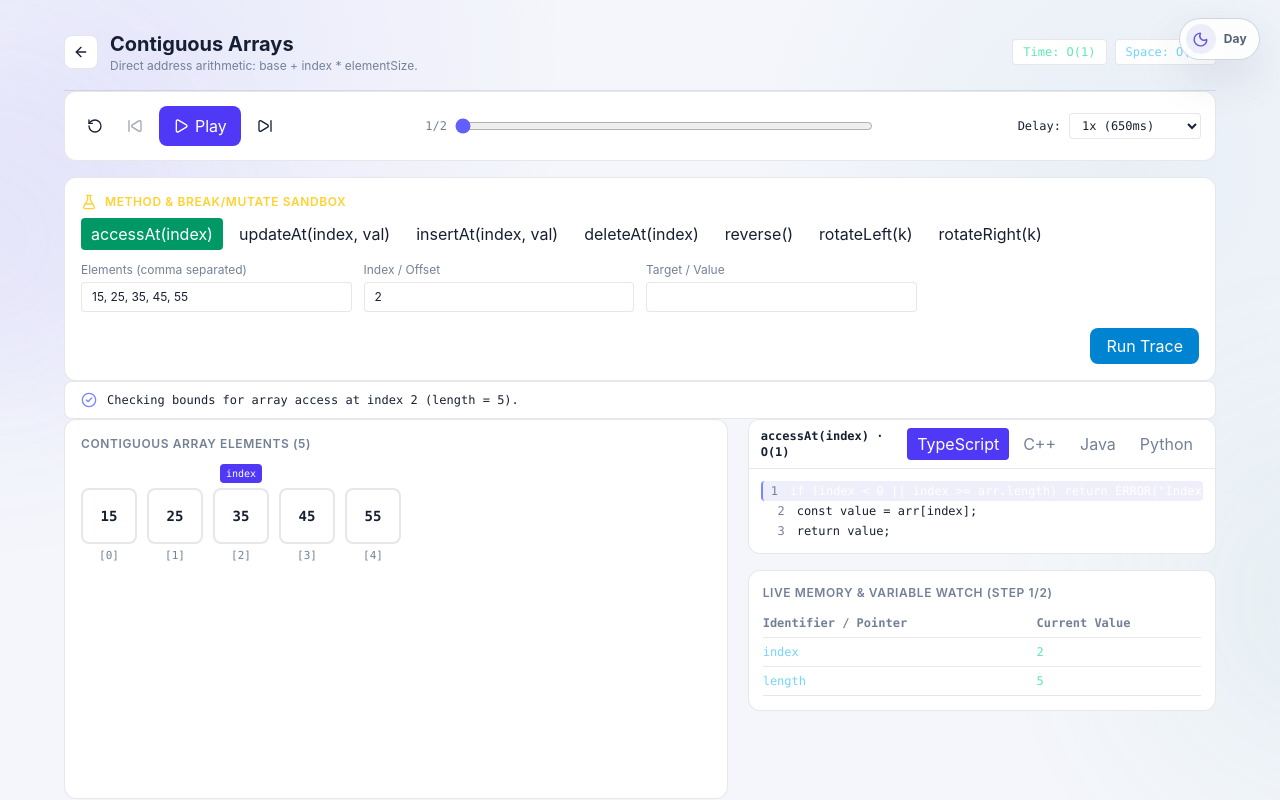
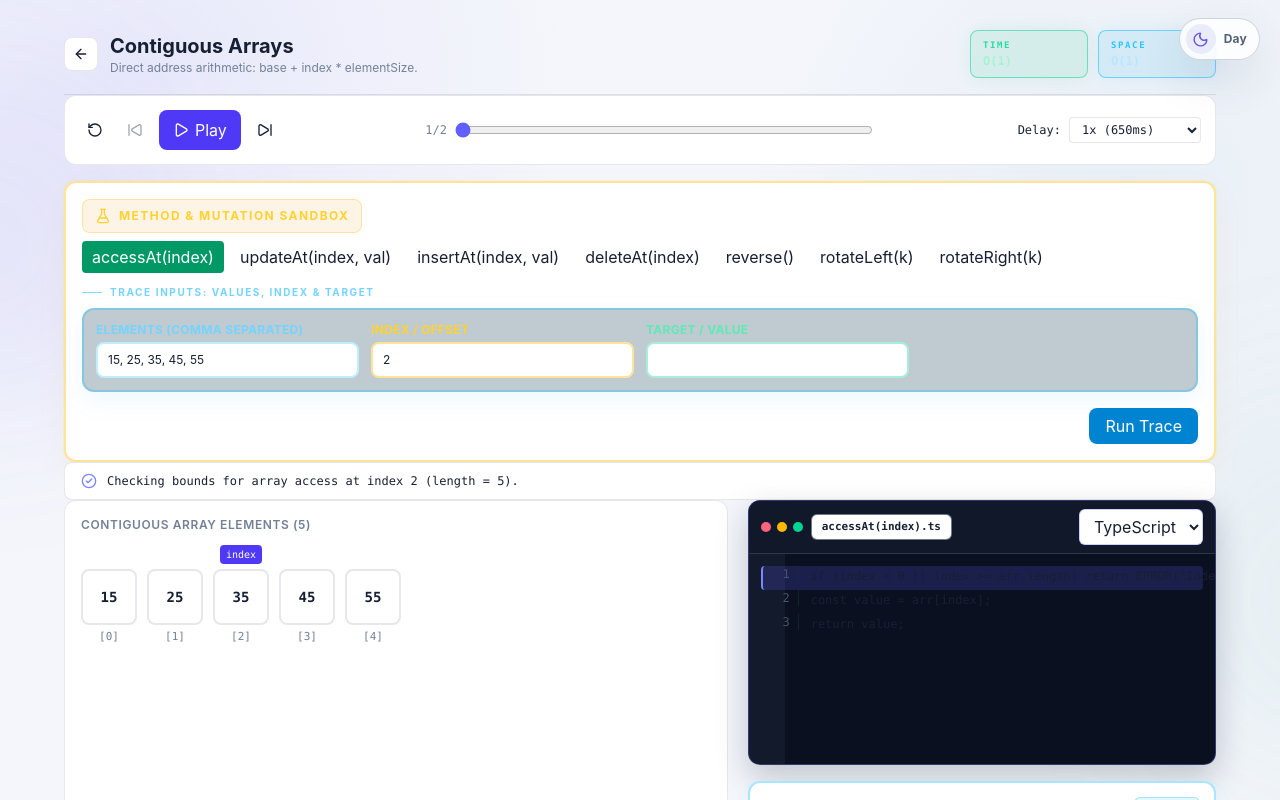
Before and after one commit to tannuguriya123/dsa-studio, a Next.js app: page /playground/arrays in a window 1280 px wide. Shown: the top 800 px of the page. Built offline with nearby package versions, Linux system fonts and the light colour scheme.

Commit message:
ui_changes

```diff
--- a/src/app/playground/[topic]/page.tsx
+++ b/src/app/playground/[topic]/page.tsx
@@ -53,13 +53,15 @@ function PlaygroundContent() {
           </div>
         </div>
 
-        <div className="flex items-center gap-2 font-mono text-xs">
-          <span className="px-2.5 py-1 rounded bg-slate-900 border border-slate-800 text-emerald-300">
-            Time: {method.timeComplexity}
-          </span>
-          <span className="px-2.5 py-1 rounded bg-slate-900 border border-slate-800 text-sky-300">
-            Space: {method.spaceComplexity}
-          </span>
+        <div className="flex items-center gap-2.5 font-mono text-xs">
+          <div className="min-w-[118px] rounded-lg border border-emerald-400/50 bg-emerald-500/10 px-3 py-2 shadow-[0_0_18px_rgba(16,185,129,0.10)]">
+            <div className="mb-0.5 text-[9px] font-bold uppercase tracking-[0.18em] text-emerald-400/80">Time</div>
+            <div className="font-bold text-emerald-200">{method.timeComplexity}</div>
+          </div>
+          <div className="min-w-[118px] rounded-lg border border-sky-400/50 bg-sky-500/10 px-3 py-2 shadow-[0_0_18px_rgba(56,189,248,0.10)]">
+            <div className="mb-0.5 text-[9px] font-bold uppercase tracking-[0.18em] text-sky-400/80">Space</div>
+            <div className="font-bold text-sky-200">{method.spaceComplexity}</div>
+          </div>
         </div>
       </div>
 
--- a/src/components/code-panel/CodeAndMemoryPanel.tsx
+++ b/src/components/code-panel/CodeAndMemoryPanel.tsx
@@ -21,71 +21,87 @@ export const CodeAndMemoryPanel: React.FC = () => {
   const sourceCode = method.code[language];
   const lines = sourceCode.split("\n");
   const activeLine = frame?.lineByLang[language] ?? 1;
+  const formatValue = (value: string | number | boolean | null) => {
+    if (value === null) return "null";
+    if (typeof value === "boolean") return value ? "true" : "false";
+    return String(value);
+  };
 
   return (
     <div className="flex flex-col gap-4">
-      <div className="rounded-xl border border-slate-800 bg-slate-950 overflow-hidden">
-        <div className="flex items-center justify-between px-3 py-2 border-b border-slate-800 bg-slate-900/80">
-          <span className="text-xs font-mono text-slate-300 font-semibold">
-            {method.label} · {method.timeComplexity}
-          </span>
-          <div className="flex gap-1">
+      <div className="rounded-xl border border-indigo-400/35 bg-[#0b1020] overflow-hidden shadow-[0_12px_32px_rgba(15,23,42,0.22)]">
+        <div className="flex items-center justify-between gap-3 border-b border-slate-700/80 bg-[#11182a] px-3 py-2">
+          <div className="flex items-center gap-2 min-w-0">
+            <div className="flex gap-1.5 shrink-0" aria-hidden="true">
+              <span className="h-2.5 w-2.5 rounded-full bg-rose-400" />
+              <span className="h-2.5 w-2.5 rounded-full bg-amber-400" />
+              <span className="h-2.5 w-2.5 rounded-full bg-emerald-400" />
+            </div>
+            <span className="truncate rounded-md border border-slate-700/70 bg-slate-950/70 px-2.5 py-1 text-[11px] font-mono font-semibold text-slate-200">
+              {method.label}.{language === "ts" ? "ts" : language === "cpp" ? "cpp" : language === "java" ? "java" : "py"}
+            </span>
+          </div>
+          <select
+            value={language}
+            onChange={(event) => setLanguage(event.target.value as SupportedLanguage)}
+            aria-label="Code language"
+            className="rounded-md border border-indigo-400/40 bg-indigo-500/15 px-2.5 py-1.5 text-xs font-mono font-bold text-indigo-100 outline-none ring-indigo-400/30 focus:ring-2"
+          >
             {LANG_LABELS.map((l) => (
-              <button
-                key={l.id}
-                onClick={() => setLanguage(l.id)}
-                className={`px-2.5 py-1 rounded text-xs font-mono transition ${
-                  language === l.id
-                    ? "bg-indigo-600 text-white"
-                    : "bg-slate-800 text-slate-400 hover:text-slate-200"
-                }`}
-              >
+              <option key={l.id} value={l.id} className="bg-slate-900 text-slate-100">
                 {l.label}
-              </button>
+              </option>
             ))}
-          </div>
+          </select>
         </div>
 
-        <div className="p-3 font-mono text-xs overflow-x-auto">
+        <div className="min-h-[210px] p-3 font-mono text-xs overflow-x-auto bg-[linear-gradient(90deg,rgba(30,41,59,0.42)_36px,transparent_36px)]">
           {lines.map((lineText, idx) => {
             const lineNum = idx + 1;
             const isCurrent = lineNum === activeLine;
             return (
               <div
                 key={lineNum}
-                className={`flex items-start px-2 py-0.5 rounded ${
+                className={`flex min-h-6 items-start rounded-sm ${
                   isCurrent
-                    ? "bg-indigo-500/25 border-l-2 border-indigo-400 text-white"
-                    : "text-slate-300"
+                    ? "bg-indigo-500/20 border-l-2 border-indigo-400 text-white"
+                    : "border-l-2 border-transparent text-slate-300"
                 }`}
               >
-                <span className="w-7 select-none text-slate-500 text-right pr-3">{lineNum}</span>
-                <pre className="whitespace-pre">{lineText}</pre>
+                <span className="w-9 shrink-0 select-none border-r border-slate-800/70 pr-2 text-right text-slate-600">{lineNum}</span>
+                <pre className="whitespace-pre pl-3 pr-2 py-0.5">{lineText || " "}</pre>
               </div>
             );
           })}
         </div>
       </div>
 
-      <div className="rounded-xl border border-slate-800 bg-slate-900/60 p-3.5">
-        <div className="text-xs font-semibold uppercase tracking-wider text-slate-400 mb-2">
-          Live Memory & Variable Watch (Step {currentStep + 1}/{Math.max(1, frames.length)})
+      <div className="rounded-xl border-2 border-sky-400/35 bg-slate-900/80 p-3.5 shadow-[0_10px_28px_rgba(14,165,233,0.08)]">
+        <div className="mb-3 flex items-center justify-between gap-3">
+          <div className="text-xs font-bold uppercase tracking-[0.14em] text-sky-300">
+            Live Memory &amp; Variables
+          </div>
+          <div className="rounded-md border border-sky-400/30 bg-sky-500/10 px-2 py-1 font-mono text-[10px] font-bold text-sky-200">
+            STEP {currentStep + 1}/{Math.max(1, frames.length)}
+          </div>
         </div>
         {!frame || Object.keys(frame.variables).length === 0 ? (
-          <div className="text-xs font-mono text-slate-500">No active local variables at this step.</div>
+          <div className="rounded-lg border border-dashed border-slate-700 bg-slate-950/50 px-3 py-4 text-xs font-mono text-slate-500">
+            No active local variables at this step.
+          </div>
         ) : (
-          <table className="w-full text-left font-mono text-xs">
+          <table className="w-full overflow-hidden rounded-lg text-left font-mono text-xs">
             <thead>
-              <tr className="border-b border-slate-800 text-slate-400">
-                <th className="py-1.5 pr-3">Identifier / Pointer</th>
-                <th className="py-1.5">Current Value</th>
+              <tr className="border-b border-sky-400/20 bg-sky-950/40 text-sky-300">
+                <th className="px-2 py-2 pr-3">Identifier / Pointer</th>
+                <th className="px-2 py-2">Current Value</th>
               </tr>
             </thead>
             <tbody>
               {Object.entries(frame.variables).map(([key, val]) => (
-                <tr key={key} className="border-b border-slate-800/50">
-                  <td className="py-1.5 pr-3 text-sky-300">{key}</td>
-                  <td className="py-1.5 text-emerald-300">{String(val)}</td>
+                <tr key={key} className="border-b border-slate-800/70 bg-slate-950/30">
+                  <td className="px-2 py-2 pr-3 text-sky-300">{key}</td>
+                  <td className="px-2 py-2 font-bold text-emerald-300">{formatValue(val)}</td>
                 </tr>
               ))}
             </tbody>
--- a/src/components/controls/PlaybackAndSandboxControls.tsx
+++ b/src/components/controls/PlaybackAndSandboxControls.tsx
@@ -99,11 +99,11 @@ export const PlaybackAndSandboxControls: React.FC = () => {
         </div>
       </div>
 
-      <div className="rounded-xl border border-slate-800 bg-slate-900/50 p-4 space-y-3">
+      <div className="rounded-xl border-2 border-amber-400/40 bg-slate-900/70 p-4 space-y-3 shadow-[0_12px_32px_rgba(245,158,11,0.06)] ring-1 ring-amber-300/10">
         <div className="flex items-center justify-between flex-wrap gap-2">
-          <div className="flex items-center gap-2 text-xs font-semibold uppercase tracking-wider text-amber-300">
+          <div className="flex items-center gap-2 rounded-lg border border-amber-400/30 bg-amber-500/10 px-3 py-2 text-xs font-bold uppercase tracking-[0.12em] text-amber-300">
             <FlaskConical className="w-4 h-4" />
-            Method & Break/Mutate Sandbox
+            Method &amp; Mutation Sandbox
           </div>
           <div className="flex flex-wrap gap-1.5">
             {topic.methods.map((m) => (
@@ -122,14 +122,19 @@ export const PlaybackAndSandboxControls: React.FC = () => {
           </div>
         </div>
 
-        <div className="grid grid-cols-1 sm:grid-cols-2 lg:grid-cols-4 gap-3 text-xs">
+        <div>
+          <div className="mb-2 flex items-center gap-2 text-[10px] font-bold uppercase tracking-[0.16em] text-sky-300">
+            <span className="h-px w-5 bg-sky-400/50" />
+            Trace Inputs: Values, Index &amp; Target
+          </div>
+          <div className="grid grid-cols-1 sm:grid-cols-2 lg:grid-cols-4 gap-3 rounded-xl border-2 border-sky-400/30 bg-sky-950/25 p-3 text-xs shadow-[0_8px_24px_rgba(14,165,233,0.08)]">
           {topicId !== "pointers-heap" && topicId !== "recursion" && (
             <label className="flex flex-col gap-1">
-              <span className="text-slate-400">Elements (comma separated)</span>
+              <span className="font-bold uppercase tracking-wide text-sky-300">Elements (comma separated)</span>
               <input
                 value={valuesInput}
                 onChange={(e) => updateSandboxField({ valuesInput: e.target.value })}
-                className="rounded bg-slate-950 border border-slate-700 px-2.5 py-1.5 font-mono text-slate-100"
+                className="rounded-lg bg-slate-950 border-2 border-sky-400/25 px-2.5 py-2 font-mono text-slate-100 outline-none focus:border-sky-400 focus:ring-2 focus:ring-sky-400/20"
               />
             </label>
           )}
@@ -137,27 +142,27 @@ export const PlaybackAndSandboxControls: React.FC = () => {
           {topicId === "pointers-heap" && (
             <>
               <label className="flex flex-col gap-1">
-                <span className="text-slate-400">Pointer Name</span>
+                <span className="font-bold uppercase tracking-wide text-sky-300">Pointer Name</span>
                 <input
                   value={pointerName}
                   onChange={(e) => updateSandboxField({ pointerName: e.target.value })}
-                  className="rounded bg-slate-950 border border-slate-700 px-2.5 py-1.5 font-mono text-slate-100"
+                  className="rounded-lg bg-slate-950 border-2 border-sky-400/25 px-2.5 py-2 font-mono text-slate-100 outline-none focus:border-sky-400"
                 />
               </label>
               <label className="flex flex-col gap-1">
-                <span className="text-slate-400">Bytes / Element Size</span>
+                <span className="font-bold uppercase tracking-wide text-sky-300">Bytes / Element Size</span>
                 <input
                   value={bytesInput}
                   onChange={(e) => updateSandboxField({ bytesInput: e.target.value })}
-                  className="rounded bg-slate-950 border border-slate-700 px-2.5 py-1.5 font-mono text-slate-100"
+                  className="rounded-lg bg-slate-950 border-2 border-sky-400/25 px-2.5 py-2 font-mono text-slate-100 outline-none focus:border-sky-400"
                 />
               </label>
               <label className="flex flex-col gap-1">
-                <span className="text-slate-400">Element Count</span>
+                <span className="font-bold uppercase tracking-wide text-sky-300">Element Count</span>
                 <input
                   value={countInput}
                   onChange={(e) => updateSandboxField({ countInput: e.target.value })}
-                  className="rounded bg-slate-950 border border-slate-700 px-2.5 py-1.5 font-mono text-slate-100"
+                  className="rounded-lg bg-slate-950 border-2 border-sky-400/25 px-2.5 py-2 font-mono text-slate-100 outline-none focus:border-sky-400"
                 />
               </label>
             </>
@@ -165,34 +170,35 @@ export const PlaybackAndSandboxControls: React.FC = () => {
 
           {topicId === "recursion" && (methodId === "factorial" || methodId === "fibonacci") && (
             <label className="flex flex-col gap-1">
-              <span className="text-slate-400">Recursion Input (n)</span>
+              <span className="font-bold uppercase tracking-wide text-sky-300">Recursion Input (n)</span>
               <input
                 value={recursionArg}
                 onChange={(e) => updateSandboxField({ recursionArg: e.target.value })}
-                className="rounded bg-slate-950 border border-slate-700 px-2.5 py-1.5 font-mono text-slate-100"
+                className="rounded-lg bg-slate-950 border-2 border-sky-400/25 px-2.5 py-2 font-mono text-slate-100 outline-none focus:border-sky-400"
               />
             </label>
           )}
 
           {(topicId === "arrays" || topicId === "linked-list" || topicId === "pointers-heap") && (
             <label className="flex flex-col gap-1">
-              <span className="text-slate-400">Index / Offset</span>
+              <span className="font-bold uppercase tracking-wide text-amber-300">Index / Offset</span>
               <input
                 value={indexInput}
                 onChange={(e) => updateSandboxField({ indexInput: e.target.value })}
-                className="rounded bg-slate-950 border border-slate-700 px-2.5 py-1.5 font-mono text-slate-100"
+                className="rounded-lg bg-slate-950 border-2 border-amber-400/40 px-2.5 py-2 font-mono text-amber-100 outline-none focus:border-amber-400 focus:ring-2 focus:ring-amber-400/20"
               />
             </label>
           )}
 
           <label className="flex flex-col gap-1">
-            <span className="text-slate-400">Target / Value</span>
+            <span className="font-bold uppercase tracking-wide text-emerald-300">Target / Value</span>
             <input
               value={targetInput}
               onChange={(e) => updateSandboxField({ targetInput: e.target.value })}
-              className="rounded bg-slate-950 border border-slate-700 px-2.5 py-1.5 font-mono text-slate-100"
+              className="rounded-lg bg-slate-950 border-2 border-emerald-400/35 px-2.5 py-2 font-mono text-emerald-100 outline-none focus:border-emerald-400 focus:ring-2 focus:ring-emerald-400/20"
             />
           </label>
+          </div>
         </div>
 
         <div className="flex flex-wrap items-center justify-between gap-3 pt-1">
```
